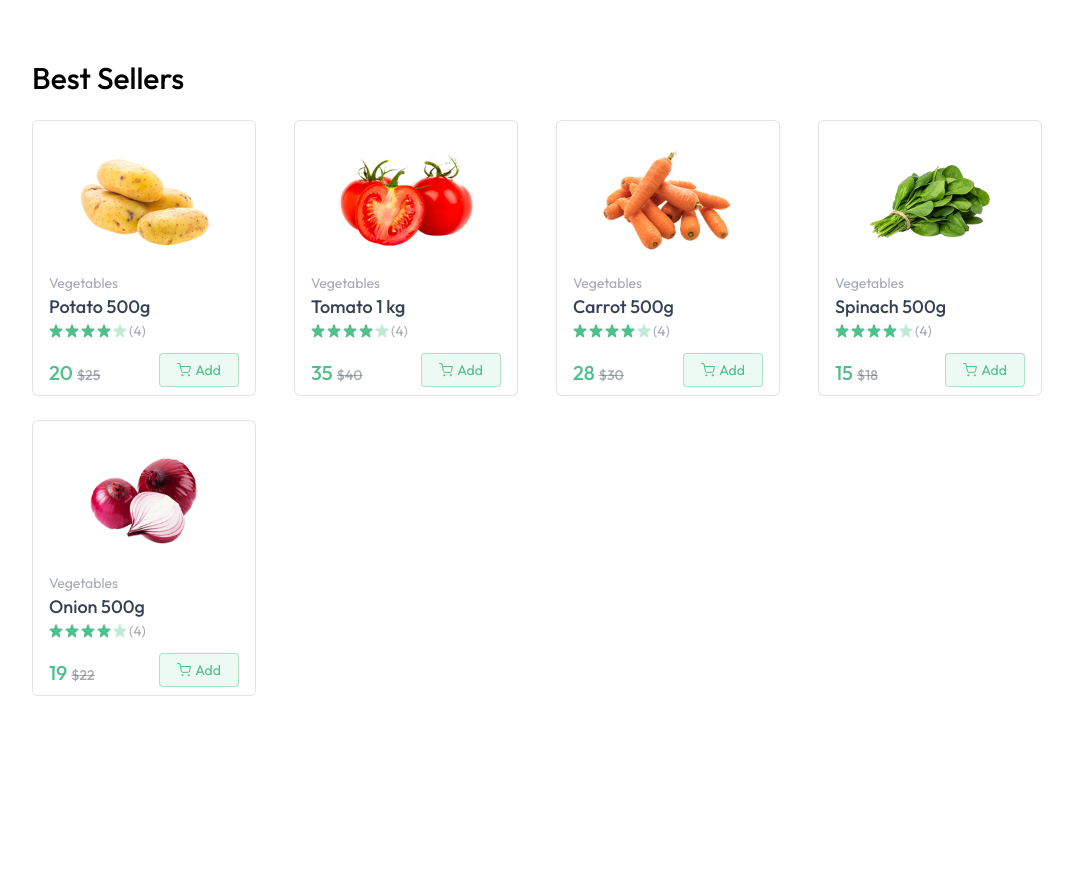
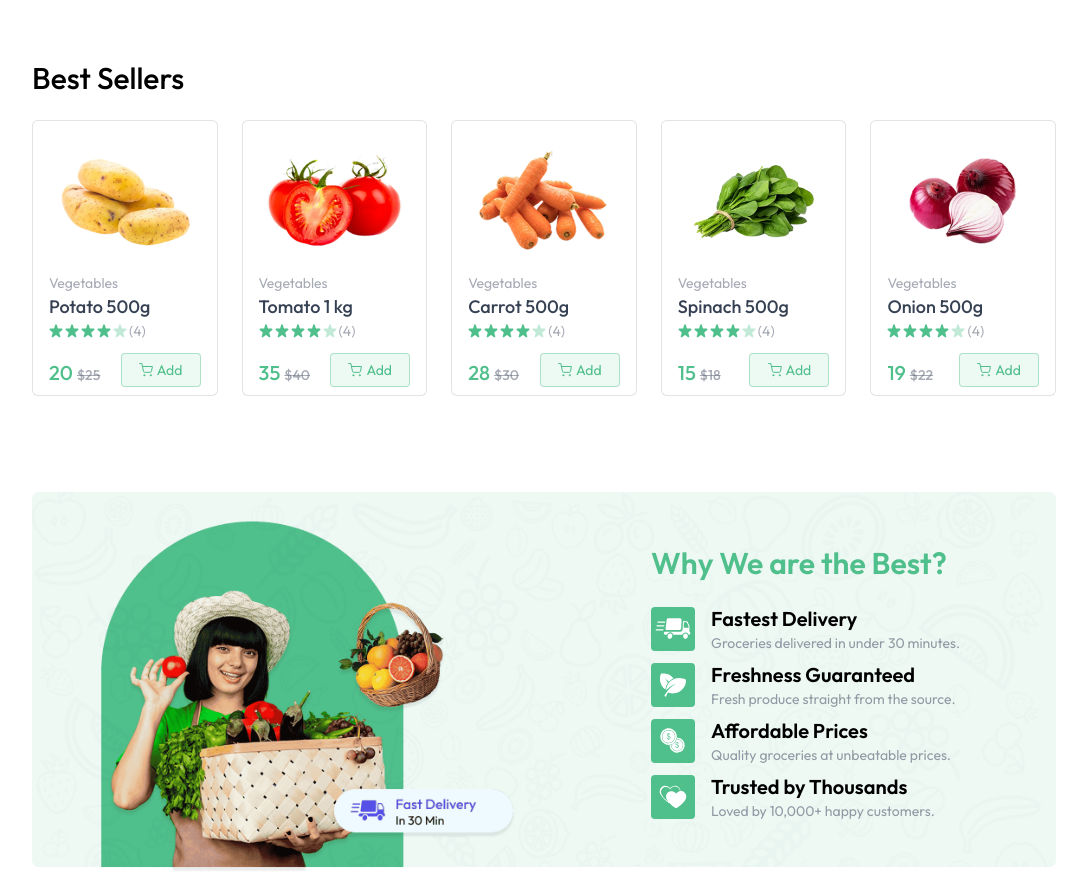
Before and after one commit to Nithinjayan4/Greencart, a React (Vite) app in the folder client/: page / in a window 1280 px wide. Shown: the part 800-1674 px from the top of the page, without its empty margins (96-1183 px from the left). Before the commit the page ends 1496 px from the top, so only its background shows below. Built offline with nearby package versions, Linux system fonts and the light colour scheme.

Commit message:
banner css fixed

```diff
--- a/client/src/components/BestSeller.jsx
+++ b/client/src/components/BestSeller.jsx
@@ -7,7 +7,7 @@
   return (
     <div className="mt-16">
       <p className="text-2xl md:text-3xl font-medium">Best Sellers</p>
-      <div className="grid grid-cols-2 sm:grid-cols-3 md:grid-cols-4 gap-3 md:gap-6 lg:grid-cols-4 mt-6">
+      <div className="grid grid-cols-2 sm:grid-cols-3 md:grid-cols-4 gap-3 md:gap-6 lg:grid-cols-5 mt-6">
         {products
           .filter((product) => product.inStock)
           .slice(0, 5)
--- /dev/null
+++ b/client/src/components/BottomBanner.jsx
@@ -0,0 +1,42 @@
+import React from "react";
+import { assets, features } from "../assets/assets";
+
+const BottomBanner = () => {
+  return (
+    <div className="relative mt-24">
+      <img
+        className="w-full hidden md:block"
+        src={assets.bottom_banner_image}
+        alt="bottom"
+      />
+      <img
+        className="w-full  md:hidden"
+        src={assets.bottom_banner_image_sm}
+        alt="bottom"
+      />
+      <div className="absolute inset-0 flex flex-col items-center md:items-end md:justify-center pt-16 md:pt-0 md:pr-24">
+        <div>
+            <h1 className="text-2xl md:text-3xl font-semibold text-primary mb-6">
+                Why We are the Best?
+            </h1>
+            {features.map((feature,index)=>(
+
+                <div key={index} className="flex items-center gap-4 mt-2">
+                    <img src={feature.icon} alt={feature.title} className="md:w-11 w-9" />
+                    <div>
+                    <h3 className="text-lg md:text-xl font-semibold">{feature.title}</h3>
+                    <p className="text-gray-500/70 text-xs md:text-sm">{feature.description}</p>
+                    </div>
+
+
+
+                </div>
+            ))}
+        </div>
+
+      </div>
+    </div>
+  );
+};
+
+export default BottomBanner;
--- a/client/src/components/ProductCard.jsx
+++ b/client/src/components/ProductCard.jsx
@@ -12,7 +12,7 @@
 
 
     return product && (
-        <div className="border border-gray-500/20 rounded-md md:px-4 px-3 py-2 bg-white min-w-56 max-w-56 w-full">
+        <div className="border border-gray-500/20 rounded-md md:px-4 px-3 py-2 bg-white max-w-54 w-full">
             <div className="group cursor-pointer flex items-center justify-center px-2">
                 <img className="group-hover:scale-105 transition max-w-26 md:max-w-36" src={product.image[0]} alt={product.name} />
             </div>
--- a/client/src/pages/Home.jsx
+++ b/client/src/pages/Home.jsx
@@ -2,6 +2,7 @@
 import MainBanner from '../components/MainBanner'
 import Categories from '../components/Categories'
 import BestSeller from '../components/BestSeller'
+import BottomBanner from '../components/BottomBanner'
 
 const Home = () => {
   return (
@@ -9,6 +10,7 @@
         <MainBanner/>
         <Categories/>
         <BestSeller/>
+        <BottomBanner/>
 
     </div>
   )
```
